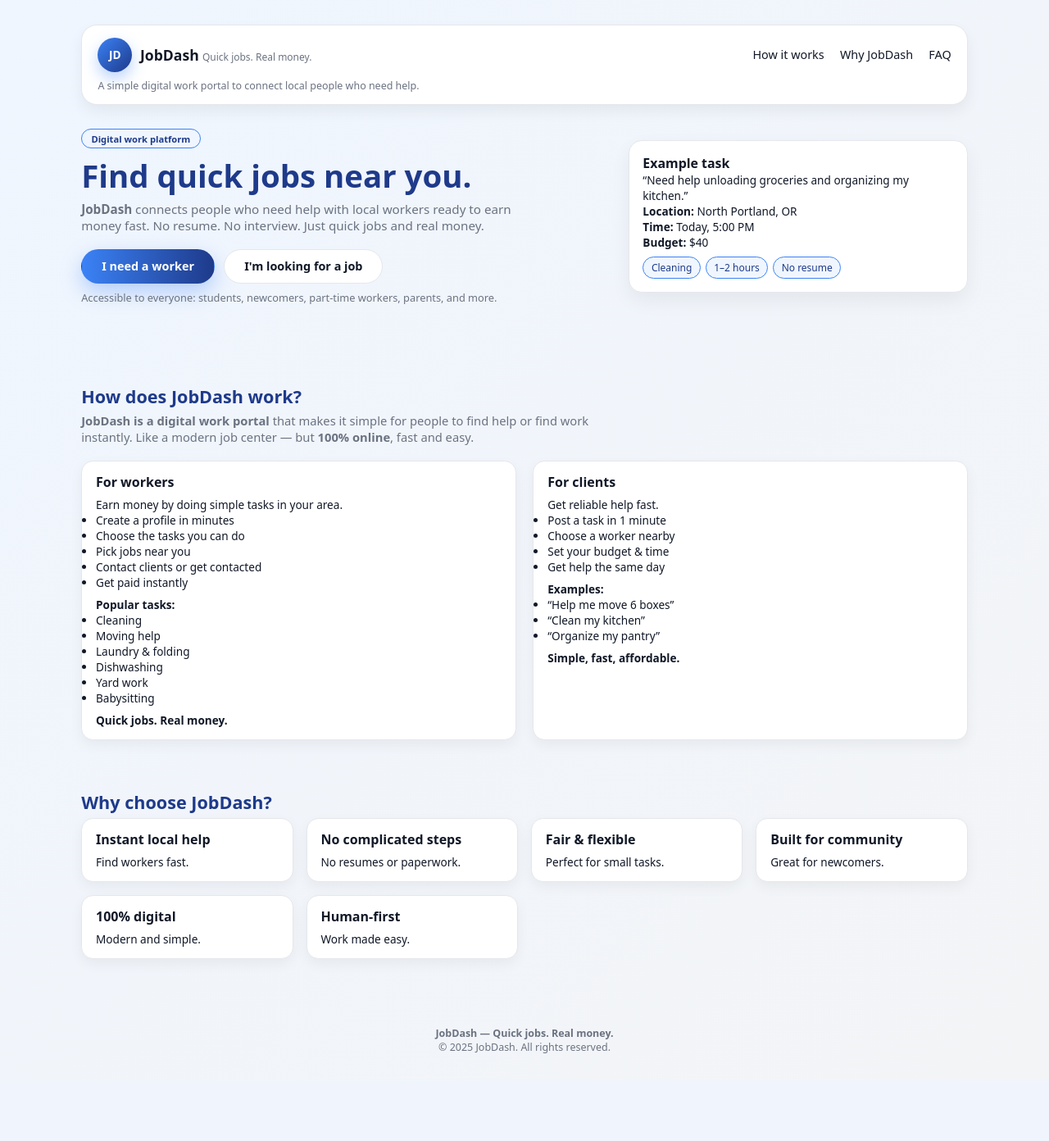
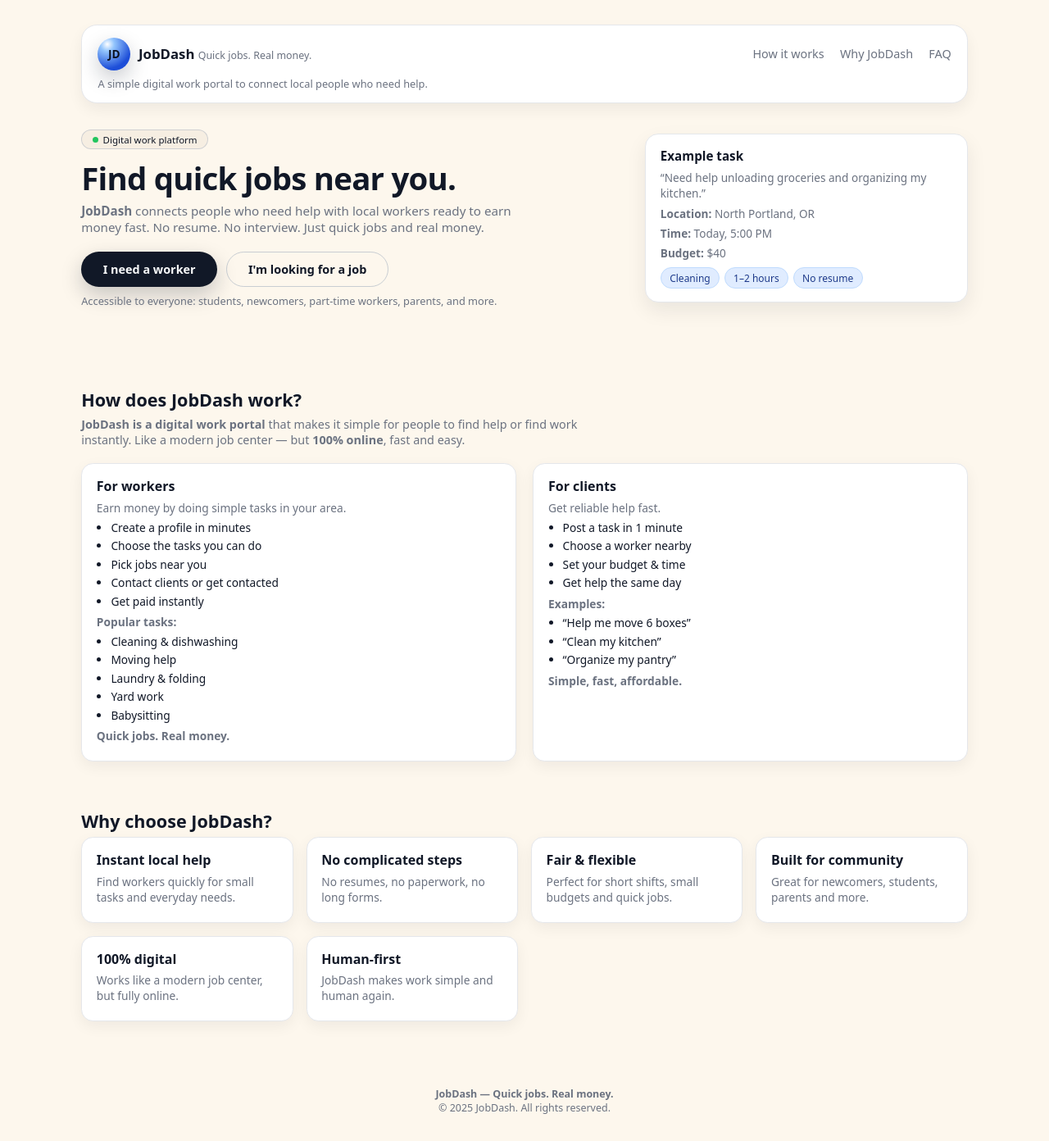
Before and after one commit to channo2025/Fastwork, a FastAPI app: page / in a window 1280 px wide. Shown: the whole page at 82% size. Before the commit the page ends 1285 px from the top, so only its background shows below. Run offline with FastAPI, Linux system fonts and the light colour scheme.

Commit message:
New beige JobDash design

```diff
--- a/templates/index.html
+++ b/templates/index.html
@@ -8,34 +8,41 @@
   <style>
     :root {
       font-family: system-ui, -apple-system, BlinkMacSystemFont, "Segoe UI", sans-serif;
-      --primary: #3B82F6;
-      --primary-light: #EFF6FF;
-      --primary-dark: #1E3A8A;
+
+      --bg: #FDF7ED;          /* fond crème */
+      --bg-soft: #F6EEE2;
       --surface: #FFFFFF;
-      --soft-bg: #F3F4F6;
+      --primary: #2563EB;     /* bleu pour accents */
+      --primary-soft: #E0ECFF;
       --text-main: #111827;
       --text-muted: #6B7280;
       --border: #E5E7EB;
     }
 
     * { margin: 0; padding: 0; box-sizing: border-box; }
+
     body {
-      background: linear-gradient(to bottom right, var(--primary-light), var(--soft-bg));
+      background: var(--bg);
       min-height: 100vh;
       color: var(--text-main);
     }
 
     a { text-decoration: none; color: inherit; }
 
-    header, main, footer { max-width: 1120px; margin: 0 auto; padding: 1.2rem; }
+    header, main, footer {
+      max-width: 1120px;
+      margin: 0 auto;
+      padding: 1.2rem;
+    }
 
-    /* NAV */
+    /* NAV / HEADER */
+
     .nav-wrapper {
       background: var(--surface);
       border: 1px solid var(--border);
       border-radius: 1.2rem;
       padding: 0.9rem 1.2rem;
-      box-shadow: 0 8px 18px rgba(0,0,0,0.06);
+      box-shadow: 0 8px 18px rgba(15,23,42,0.06);
       margin-top: 0.7rem;
     }
 
@@ -43,7 +50,7 @@
       display: flex;
       align-items: center;
       justify-content: space-between;
-      margin-bottom: .5rem;
+      margin-bottom: .45rem;
     }
 
     .logo-block {
@@ -53,25 +60,25 @@
     }
 
     .logo-mark {
-      width: 42px;
-      height: 42px;
+      width: 40px;
+      height: 40px;
       border-radius: 999px;
-      background: linear-gradient(135deg, var(--primary), var(--primary-dark));
-      color: white;
+      background: radial-gradient(circle at 30% 20%, #FFFFFF 0, #93C5FD 20%, #1D4ED8 70%);
+      color: #0B1120;
       font-weight: 800;
       display: flex;
       align-items: center;
       justify-content: center;
       font-size: .85rem;
-      box-shadow: 0 8px 18px rgba(59,130,246,0.35);
+      box-shadow: 0 10px 24px rgba(15,23,42,0.22);
     }
 
     .logo-text span:first-child {
-      font-size: 1.1rem;
+      font-size: 1.05rem;
       font-weight: 700;
     }
     .logo-text span:last-child {
-      font-size: .75rem;
+      font-size: .78rem;
       color: var(--text-muted);
     }
 
@@ -79,77 +86,93 @@
       display: flex;
       gap: 1.2rem;
       font-size: .9rem;
+      color: var(--text-muted);
     }
-    .nav-links a:hover { color: var(--primary); }
+    .nav-links a:hover { color: var(--text-main); }
 
     .nav-bottom {
-      font-size: .78rem;
+      font-size: .8rem;
       color: var(--text-muted);
-      margin-top: .2rem;
+      margin-top: .15rem;
     }
 
     /* HERO */
+
     .hero {
       display: grid;
-      grid-template-columns: 2fr 1.3fr;
+      grid-template-columns: 2fr 1.2fr;
       gap: 2rem;
-      padding: 1.8rem 0;
+      padding: 1.9rem 0;
       align-items: center;
     }
 
     .hero-badge {
-      display: inline-block;
-      background: var(--primary-light);
-      color: var(--primary-dark);
-      padding: .22rem .7rem;
+      display: inline-flex;
+      align-items: center;
+      gap: .35rem;
+      background: var(--bg-soft);
+      color: var(--text-main);
+      padding: .22rem .8rem;
       border-radius: 999px;
-      font-size: .7rem;
-      font-weight: 600;
-      border: 1px solid var(--primary);
-      margin-bottom: .8rem;
+      font-size: .72rem;
+      border: 1px solid rgba(148,163,184,0.4);
+      margin-bottom: .9rem;
+    }
+
+    .hero-badge-dot {
+      width: 7px;
+      height: 7px;
+      border-radius: 999px;
+      background: #22C55E;
     }
 
     .hero-title {
       font-size: clamp(2.1rem, 3vw, 2.7rem);
       font-weight: 800;
-      line-height: 1.08;
-      margin-bottom: .55rem;
-      color: var(--primary-dark);
+      line-height: 1.07;
+      letter-spacing: -0.02em;
+      margin-bottom: .6rem;
     }
 
     .hero-subtitle {
       font-size: .95rem;
       color: var(--text-muted);
-      max-width: 33rem;
+      max-width: 34rem;
       margin-bottom: 1.2rem;
     }
 
-    .hero-actions { display: flex; gap: .7rem; }
+    .hero-actions {
+      display: flex;
+      gap: .7rem;
+    }
 
     .btn {
-      padding: .65rem 1.5rem;
+      padding: .7rem 1.6rem;
       border-radius: 999px;
       font-weight: 600;
       font-size: .9rem;
       cursor: pointer;
+      border: 1px solid transparent;
+      display: inline-flex;
+      align-items: center;
+      justify-content: center;
+      gap: .4rem;
       transition: .15s ease;
-      border: 1px solid transparent;
-      display: inline-block;
-      text-align: center;
     }
 
     .btn-primary {
-      background: linear-gradient(to right, var(--primary), var(--primary-dark));
-      color: white;
-      box-shadow: 0 10px 26px rgba(59,130,246,.35);
+      background: #111827;
+      color: #F9FAFB;
+      box-shadow: 0 10px 26px rgba(15,23,42,0.22);
     }
     .btn-primary:hover { transform: translateY(-1px); }
 
-    .btn-outline {
-      background: white;
+    .btn-ghost {
+      background: transparent;
+      border-color: rgba(148,163,184,0.5);
       color: var(--text-main);
-      border: 1px solid var(--border);
     }
+    .btn-ghost:hover { background: rgba(148,163,184,0.12); }
 
     .hero-note {
       font-size: .8rem;
@@ -159,42 +182,60 @@
 
     .hero-card {
       background: var(--surface);
+      border-radius: 1rem;
       border: 1px solid var(--border);
-      padding: 1rem;
-      border-radius: 1rem;
-      box-shadow: 0 10px 25px rgba(0,0,0,0.06);
+      padding: 1rem 1.1rem;
+      box-shadow: 0 10px 24px rgba(15,23,42,0.08);
       font-size: .85rem;
     }
 
+    .hero-card h3 {
+      font-size: .95rem;
+      margin-bottom: .4rem;
+    }
+
+    .hero-card p {
+      margin-bottom: .4rem;
+      color: var(--text-muted);
+    }
+
+    .hero-meta {
+      margin-top: .4rem;
+      margin-bottom: .5rem;
+    }
+    .hero-meta p { margin-bottom: .3rem; }
+
     .pill-row {
-      margin-top: .5rem;
+      margin-top: .4rem;
       display: flex;
+      flex-wrap: wrap;
       gap: .35rem;
-      flex-wrap: wrap;
     }
 
     .pill {
-      background: var(--primary-light);
-      color: var(--primary-dark);
-      padding: .25rem .6rem;
+      padding: .23rem .65rem;
       border-radius: 999px;
+      background: var(--primary-soft);
+      border: 1px solid #BFDBFE;
       font-size: .75rem;
-      border: 1px solid var(--primary);
+      color: #1E3A8A;
     }
 
     /* SECTIONS */
-    section { padding: 1.9rem 0; }
+
+    section.section {
+      padding: 1.8rem 0;
+    }
 
     h2.section-title {
       font-size: 1.35rem;
-      margin-bottom: .3rem;
-      color: var(--primary-dark);
+      margin-bottom: .35rem;
     }
 
     .section-intro {
-      font-size: .92rem;
+      font-size: .9rem;
+      color: var(--text-muted);
       max-width: 40rem;
-      color: var(--text-muted);
       margin-bottom: 1.2rem;
     }
 
@@ -206,19 +247,32 @@
 
     .card {
       background: var(--surface);
-      padding: .9rem 1.05rem;
       border-radius: .9rem;
       border: 1px solid var(--border);
-      box-shadow: 0 6px 16px rgba(0,0,0,0.05);
-      font-size: .85rem;
+      padding: 1rem 1.1rem;
+      box-shadow: 0 6px 18px rgba(15,23,42,0.06);
+      font-size: .86rem;
     }
 
     .card h3 {
-      margin-bottom: .4rem;
       font-size: 1rem;
+      margin-bottom: .35rem;
     }
 
-    .highlight { margin-top: .5rem; font-weight: 600; }
+    .card p { color: var(--text-muted); margin-bottom: .3rem; }
+
+    .card ul {
+      margin-left: 1.1rem;
+      margin-bottom: .4rem;
+    }
+
+    .card li { margin-bottom: .22rem; }
+
+    .highlight {
+      margin-top: .4rem;
+      font-weight: 600;
+      color: var(--text-main);
+    }
 
     .why-grid {
       display: grid;
@@ -233,10 +287,18 @@
       color: var(--text-muted);
     }
 
-    @media (max-width: 800px) {
-      .hero { grid-template-columns: 1fr; }
-      .two-col { grid-template-columns: 1fr; }
-      .nav-top { flex-direction: column; gap: .7rem; align-items: flex-start; }
+    @media (max-width: 840px) {
+      .hero {
+        grid-template-columns: 1fr;
+      }
+      .two-col {
+        grid-template-columns: 1fr;
+      }
+      .nav-top {
+        flex-direction: column;
+        gap: .6rem;
+        align-items: flex-start;
+      }
     }
   </style>
 </head>
@@ -253,20 +315,24 @@
           <span>Quick jobs. Real money.</span>
         </div>
       </div>
-
       <nav class="nav-links">
         <a href="#how-it-works">How it works</a>
         <a href="#why-jobdash">Why JobDash</a>
         <a href="#faq">FAQ</a>
       </nav>
     </div>
-
-    <div class="nav-bottom">A simple digital work portal to connect local people who need help.</div>
+    <div class="nav-bottom">
+      A simple digital work portal to connect local people who need help.
+    </div>
   </div>
 
   <section class="hero">
     <div>
-      <div class="hero-badge">Digital work platform</div>
+      <div class="hero-badge">
+        <span class="hero-badge-dot"></span>
+        <span>Digital work platform</span>
+      </div>
+
       <h1 class="hero-title">Find quick jobs near you.</h1>
 
       <p class="hero-subtitle">
@@ -276,19 +342,23 @@
 
       <div class="hero-actions">
         <a href="#how-it-works" class="btn btn-primary">I need a worker</a>
-        <a href="#how-it-works" class="btn btn-outline">I'm looking for a job</a>
+        <a href="#how-it-works" class="btn btn-ghost">I'm looking for a job</a>
       </div>
 
-      <p class="hero-note">Accessible to everyone: students, newcomers, part-time workers, parents, and more.</p>
+      <p class="hero-note">
+        Accessible to everyone: students, newcomers, part-time workers, parents, and more.
+      </p>
     </div>
 
     <div class="hero-card">
       <h3>Example task</h3>
       <p>“Need help unloading groceries and organizing my kitchen.”</p>
 
-      <p><strong>Location:</strong> North Portland, OR</p>
-      <p><strong>Time:</strong> Today, 5:00 PM</p>
-      <p><strong>Budget:</strong> $40</p>
+      <div class="hero-meta">
+        <p><strong>Location:</strong> North Portland, OR</p>
+        <p><strong>Time:</strong> Today, 5:00 PM</p>
+        <p><strong>Budget:</strong> $40</p>
+      </div>
 
       <div class="pill-row">
         <span class="pill">Cleaning</span>
@@ -301,11 +371,11 @@
 
 <main>
   <!-- HOW IT WORKS -->
-  <section id="how-it-works">
+  <section id="how-it-works" class="section">
     <h2 class="section-title">How does JobDash work?</h2>
     <p class="section-intro">
-      <strong>JobDash is a digital work portal</strong> that makes it simple for people to find help or find work instantly.
-      Like a modern job center — but <strong>100% online</strong>, fast and easy.
+      <strong>JobDash is a digital work portal</strong> that makes it simple for people to find help
+      or find work instantly. Like a modern job center — but <strong>100% online</strong>, fast and easy.
     </p>
 
     <div class="two-col">
@@ -322,10 +392,9 @@
 
         <p class="highlight">Popular tasks:</p>
         <ul>
-          <li>Cleaning</li>
+          <li>Cleaning &amp; dishwashing</li>
           <li>Moving help</li>
           <li>Laundry &amp; folding</li>
-          <li>Dishwashing</li>
           <li>Yard work</li>
           <li>Babysitting</li>
         </ul>
@@ -339,7 +408,7 @@
         <ul>
           <li>Post a task in 1 minute</li>
           <li>Choose a worker nearby</li>
-          <li>Set your budget & time</li>
+          <li>Set your budget &amp; time</li>
           <li>Get help the same day</li>
         </ul>
 
@@ -356,16 +425,34 @@
   </section>
 
   <!-- WHY JOBDASH -->
-  <section id="why-jobdash">
+  <section id="why-jobdash" class="section">
     <h2 class="section-title">Why choose JobDash?</h2>
 
     <div class="why-grid">
-      <div class="card"><h3>Instant local help</h3><p>Find workers fast.</p></div>
-      <div class="card"><h3>No complicated steps</h3><p>No resumes or paperwork.</p></div>
-      <div class="card"><h3>Fair & flexible</h3><p>Perfect for small tasks.</p></div>
-      <div class="card"><h3>Built for community</h3><p>Great for newcomers.</p></div>
-      <div class="card"><h3>100% digital</h3><p>Modern and simple.</p></div>
-      <div class="card"><h3>Human-first</h3><p>Work made easy.</p></div>
+      <div class="card">
+        <h3>Instant local help</h3>
+        <p>Find workers quickly for small tasks and everyday needs.</p>
+      </div>
+      <div class="card">
+        <h3>No complicated steps</h3>
+        <p>No resumes, no paperwork, no long forms.</p>
+      </div>
+      <div class="card">
+        <h3>Fair &amp; flexible</h3>
+        <p>Perfect for short shifts, small budgets and quick jobs.</p>
+      </div>
+      <div class="card">
+        <h3>Built for community</h3>
+        <p>Great for newcomers, students, parents and more.</p>
+      </div>
+      <div class="card">
+        <h3>100% digital</h3>
+        <p>Works like a modern job center, but fully online.</p>
+      </div>
+      <div class="card">
+        <h3>Human-first</h3>
+        <p>JobDash makes work simple and human again.</p>
+      </div>
     </div>
   </section>
 </main>
```
